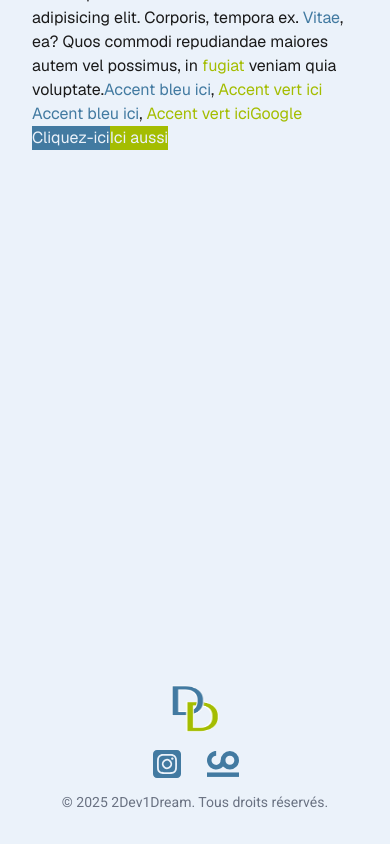
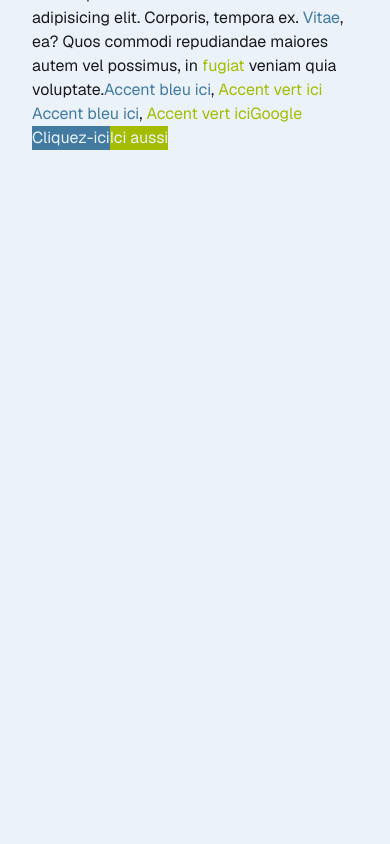
Before and after one commit to 2Dev1Dream/2dev1dream-portfolio, a Next.js app: page / in a window 390 px wide. Shown: the top 844 px of the page. Built offline with nearby package versions, Linux system fonts and the light colour scheme.

Commit message:
Update responsive

```diff
--- a/src/components/footer.js
+++ b/src/components/footer.js
@@ -2,24 +2,29 @@ import { FaSquareInstagram } from "react-icons/fa6";
 
 const Footer = () => {
   return (
-      <footer className="absolute bottom-0 inset-x-0 py-8 mt-16">
-        <div className="container mx-auto text-center">
-          <div className="mb-4">
-            <img src="/Logo_1.png" alt="2dev1dream" className="w-12 h-12 mx-auto mb-2" />
+    <footer className="w-full py-4 md:py-8 mt-16 border-t border-gray-200">
+      <div className="container mx-auto px-4 text-center">
+        {/* Logo */}
+        <div className="mb-4 flex justify-center">
+          <img src="/Logo_1.png" alt="2dev1dream" className="w-6 h-6 sm:w-12 sm:h-12"/>
         </div>
 
-          <div className="flex justify-center space-x-6">
+        {/* Réseaux sociaux */}
+        <div className="flex justify-center gap-6 mb-4 flex-wrap">
+          {/* Instagram */}
           <a href="https://www.instagram.com/2dev1dream/" target="_blank" rel="noopener noreferrer" aria-label="Instagram">
-              <FaSquareInstagram className="w-8 h-8 accent-blue hover:scale-110 transition-transform text-black" />
+            <FaSquareInstagram className="w-4 h-4 sm:w-8 sm:h-8 accent-blue hover:scale-110 transition-transform text-black dark:text-white" />
           </a>
+          {/* ComeUp */}
           <a href="https://comeup.com/votre_profil" target="_blank" rel="noopener noreferrer" aria-label="ComeUp">
-              <img src="/comeup_bleu.svg" alt="ComeUp" className="w-8 h-8 hover:scale-110 transition-transform" />
+            <img src="/comeup_bleu.svg" alt="ComeUp" className="w-4 h-4 sm:w-8 sm:h-8 hover:scale-110 transition-transform"/>
           </a>
         </div>
 
-          <div className="mt-3 text-gray-500">
-            <p className="text-sm">© 2025 2Dev1Dream. Tous droits réservés.</p>
-          </div>
+        {/* Texte copyright */}
+        <p className="text-xs sm:text-sm md:text-base lg:text-lg text-gray-500 dark:text-gray-400">
+          © 2025 2Dev1Dream. Tous droits réservés.
+        </p>
       </div>
     </footer>
   );
```
Lines whose indentation alone changed are shown as unchanged.
